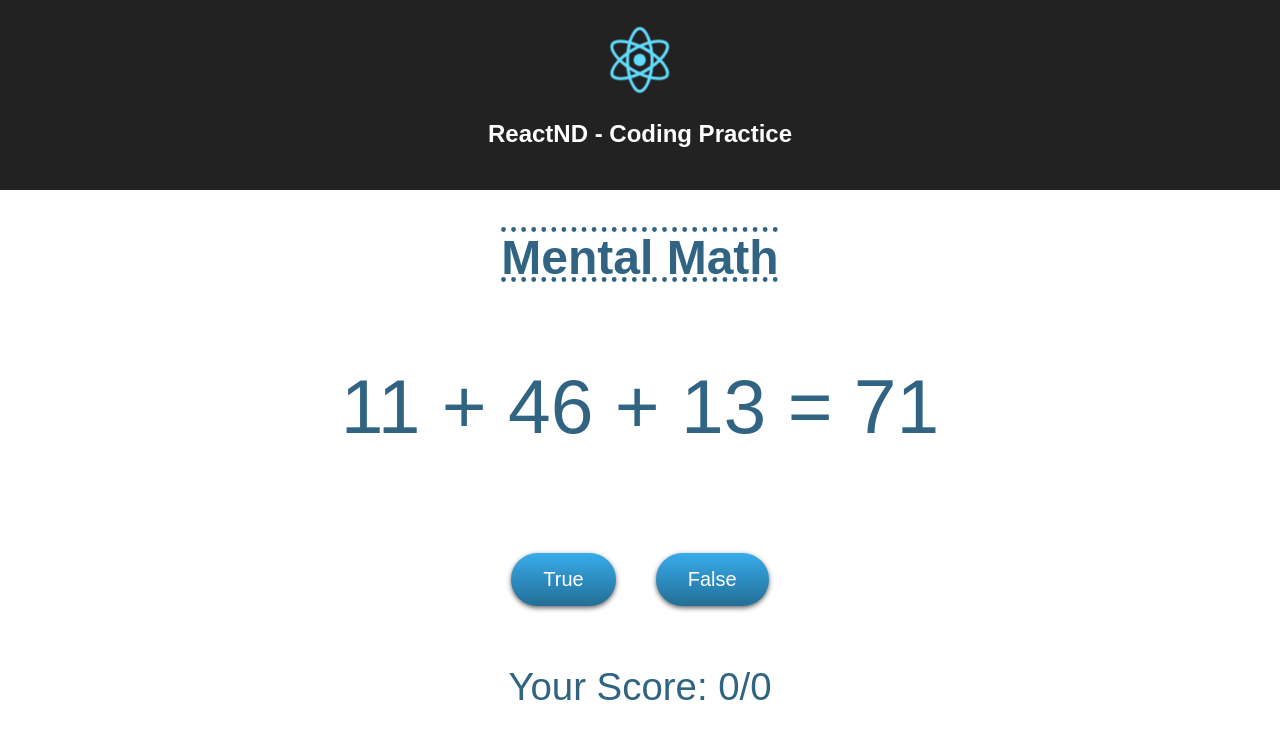
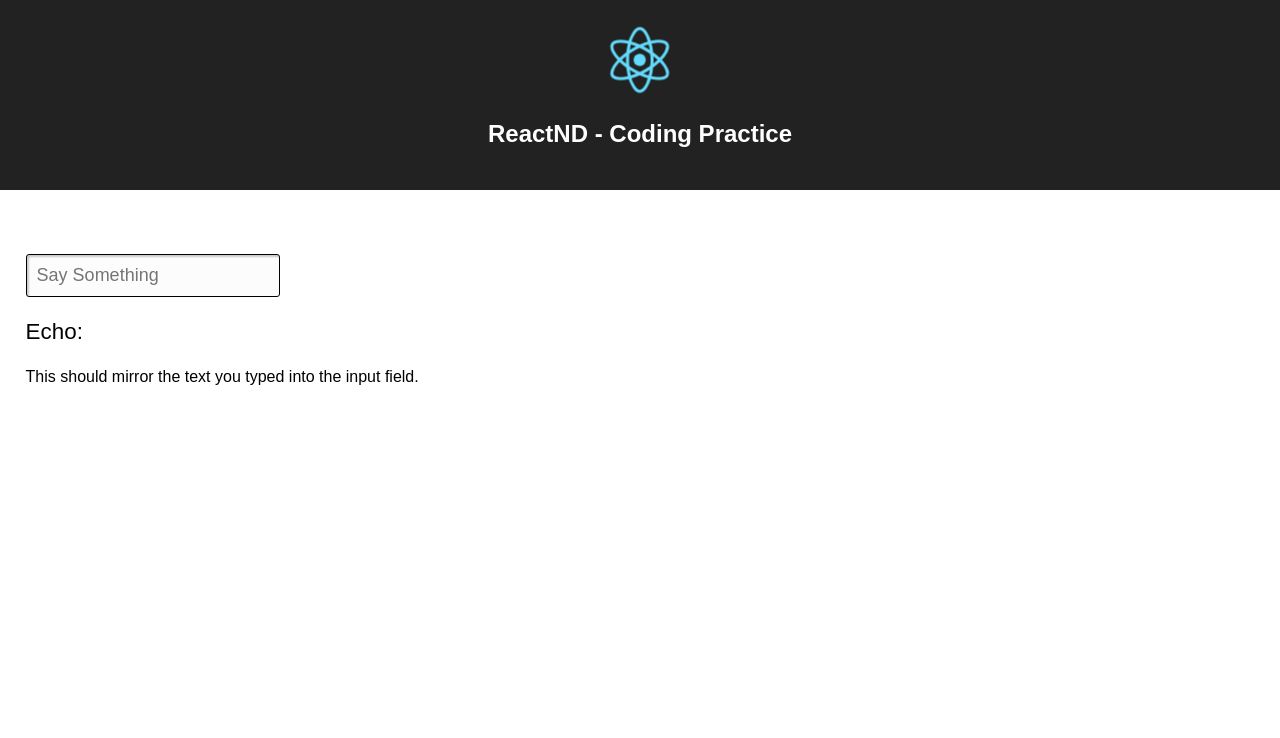
Before and after one commit to kimberlythegeek/udacity-react-nanodegree-exercises, a React (Create React App) app: page / in a window 1280 px wide. Shown: the top 738 px of the page. Built offline with nearby package versions, Linux system fonts and the light colour scheme.

Commit message:
new exercise

```diff
--- a/package.json
+++ b/package.json
@@ -1,5 +1,5 @@
 {
-  "name": "directions",
+  "name": "new-echo",
   "version": "0.1.0",
   "private": true,
   "dependencies": {
--- a/src/App.css
+++ b/src/App.css
@@ -1,6 +1,5 @@
 .App {
   text-align: center;
-  color: #306482;
 }
 
 .App-logo {
@@ -12,7 +11,6 @@
   background-color: #222;
   height: 150px;
   padding: 20px;
-  text-align: center;
   color: white;
 }
 
--- a/src/App.js
+++ b/src/App.js
@@ -1,27 +1,8 @@
 import React, { Component } from 'react';
-import Game from './Game';
-import Score from './Score';
 import logo from './logo.svg';
 import './App.css';
 
 class App extends Component {
-
-  state = {
-    numQuestions: 0,
-    numCorrect: 0
-  };
-
-  handleAnswer = answerWasCorrect => {
-    if(answerWasCorrect) {
-      this.setState(currState => ({
-        numCorrect: currState.numCorrect + 1
-      }));
-    }
-    this.setState(currState => ({
-      numQuestions: currState.numQuestions + 1
-    }));
-  }
-
   render() {
     return (
       <div className="App">
@@ -29,12 +10,10 @@ class App extends Component {
           <img src={logo} className="App-logo" alt="logo" />
           <h1 className="App-title">ReactND - Coding Practice</h1>
         </header>
-        <div className="game">
-
-          <h2>Mental Math</h2>
-          <Game handleAnswer={this.handleAnswer} />
-          <Score numCorrect={this.state.numCorrect} numQuestions={this.state.numQuestions} />
-
+        <div className="container">
+          <input type="text" placeholder="Say Something" />
+          <p className="echo">Echo:</p>
+          <p>This should mirror the text you typed into the input field.</p>
         </div>
       </div>
     );
--- a/src/Game.js
+++ /dev/null
@@ -1,65 +0,0 @@
-import React, { Component } from 'react';
-
-class Game extends Component {
-
-  constructor(props) {
-    super(props);
-    const values = this.getNewValues();
-    this.state = {
-      value1: values[0],
-      value2: values[1],
-      value3: values[2],
-      proposedAnswer: values[3]
-    };
-  }
-
-  getNewValues() {
-    const value1 = Math.floor(Math.random() * 100);
-    const value2 = Math.floor(Math.random() * 100);
-    const value3 = Math.floor(Math.random() * 100);
-    const proposedAnswer = Math.floor(Math.random() * 3) + value1 + value2 + value3;
-    return [value1, value2, value3, proposedAnswer];
-  }
-
-  evaluateAnswer(givenAnswer) {
-    const { value1, value2, value3, proposedAnswer } = this.state;
-    const correctAnswer = value1 + value2 + value3;
-    if (givenAnswer === 'true' && (correctAnswer === proposedAnswer)) {
-      return true;
-    }
-    else if (givenAnswer === 'false' && (correctAnswer !== proposedAnswer)) {
-      return true;
-    }
-    else return false;
-  }
-
-  handleAnswer = event => {
-    const answerWasCorrect = this.evaluateAnswer(event.target.name);
-    this.props.handleAnswer(answerWasCorrect);
-    this.setState(() => {
-      const values = this.getNewValues();
-      return {
-        value1: values[0],
-        value2: values[1],
-        value3: values[2],
-        proposedAnswer: values[3]
-      }
-    });
-  };
-
-  render() {
-    const { value1, value2, value3, proposedAnswer } = this.state;
-    return (
-      <div className="game">
-        <div className="equation">
-          <p className="text">{`${value1} + ${value2} + ${value3} = ${proposedAnswer}`}</p>
-        </div>
-        <button name="true" onClick={this.handleAnswer}>True</button>
-        <button name="false" onClick={this.handleAnswer}>False</button>
-      </div>
-    );
-  }
-
-}
-
-export default Game;
--- a/src/Score.js
+++ /dev/null
@@ -1,9 +0,0 @@
-import React from 'react';
-
-const Score = (props) => (
-  <p className="text">
-    Your Score: {props.numCorrect}/{props.numQuestions}
-  </p>
-);
-
-export default Score;
--- a/src/index.css
+++ b/src/index.css
@@ -2,58 +2,36 @@ body {
   margin: 0;
   padding: 0;
   font-family: sans-serif;
-  color: #306482;
 }
 
-h2 {
-  text-decoration: underline overline dotted #306482;
-}
-
-.game {
+h1 {
   font-size: 2em;
 }
 
-.text {
-  color: #306482;
-  font-size: 1.2em;
+.container {
+  margin: 5% 2%;
+  text-align: left;
 }
 
-button {
-  background: #38aceb;
-  background-image: -webkit-linear-gradient(top, #38aceb, #236e96);
-  background-image: -moz-linear-gradient(top, #38aceb, #236e96);
-  background-image: -ms-linear-gradient(top, #38aceb, #236e96);
-  background-image: -o-linear-gradient(top, #38aceb, #236e96);
-  background-image: linear-gradient(to bottom, #38aceb, #236e96);
-  -webkit-border-radius: 28;
-  -moz-border-radius: 28;
-  border-radius: 28px;
-  -webkit-box-shadow: 0px 2px 5px #666666;
-  -moz-box-shadow: 0px 2px 5px #666666;
-  box-shadow: 0px 2px 5px #666666;
-  font-family: Arial;
-  color: #ffffff;
-  font-size: 20px;
-  padding: 22px 40px 26px 40px;
-  text-decoration: none;
-  border: none;
+input {
+  display: inline-block;
+  -webkit-box-sizing: content-box;
+  -moz-box-sizing: content-box;
+  box-sizing: content-box;
+  padding: 10px;
+  border: 1px solid;
+  -webkit-border-radius: 3px;
+  border-radius: 3px;
+  font-size: 18px;
+  -o-text-overflow: clip;
+  text-overflow: clip;
+  background: rgba(252,252,252,1);
+  -webkit-box-shadow: 2px 2px 2px 0 rgba(0,0,0,0.2) inset;
+  box-shadow: 2px 2px 2px 0 rgba(0,0,0,0.2) inset;
+  text-shadow: 1px 1px 0 rgba(255,255,255,0.66) ;
   outline: none;
-  margin: 20px;
-  padding: 15px 32px;
-  display: inline-block;
 }
 
-button:hover {
-  background: #3cb0fd;
-  background-image: -webkit-linear-gradient(top, #3cb0fd, #3498db);
-  background-image: -moz-linear-gradient(top, #3cb0fd, #3498db);
-  background-image: -ms-linear-gradient(top, #3cb0fd, #3498db);
-  background-image: -o-linear-gradient(top, #3cb0fd, #3498db);
-  background-image: linear-gradient(to bottom, #3cb0fd, #3498db);
-  text-decoration: none;
-  cursor: pointer;
+.echo {
+  font-size: 1.4em;
 }
-
-.equation {
-  margin-top: 5%;
-}
```
Also changed, not shown: src/PossibleSolution/App.js (+12 -91 lines), src/PossibleSolution/Game.js (deleted, +0 -82 lines), src/PossibleSolution/Score.js (deleted, +0 -17 lines), 2 other files (tests, documents, lock files or other folders).
